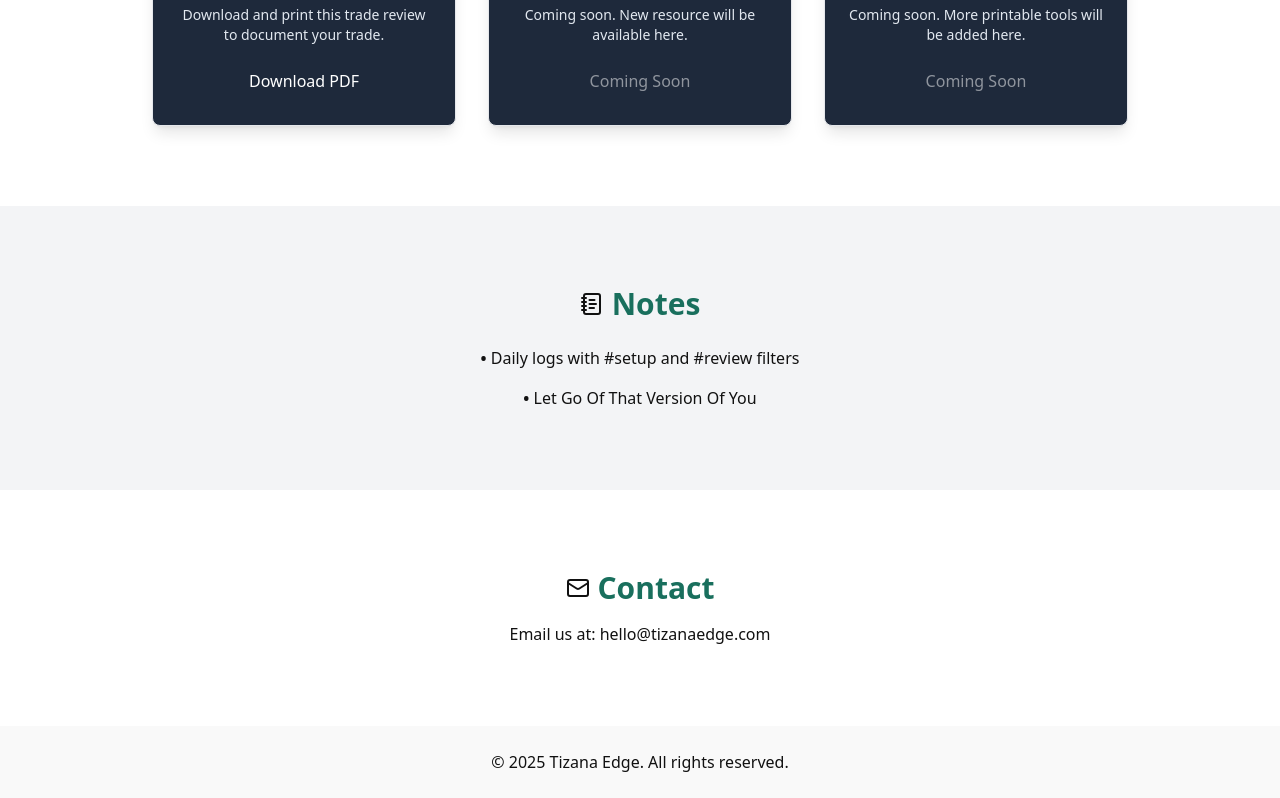
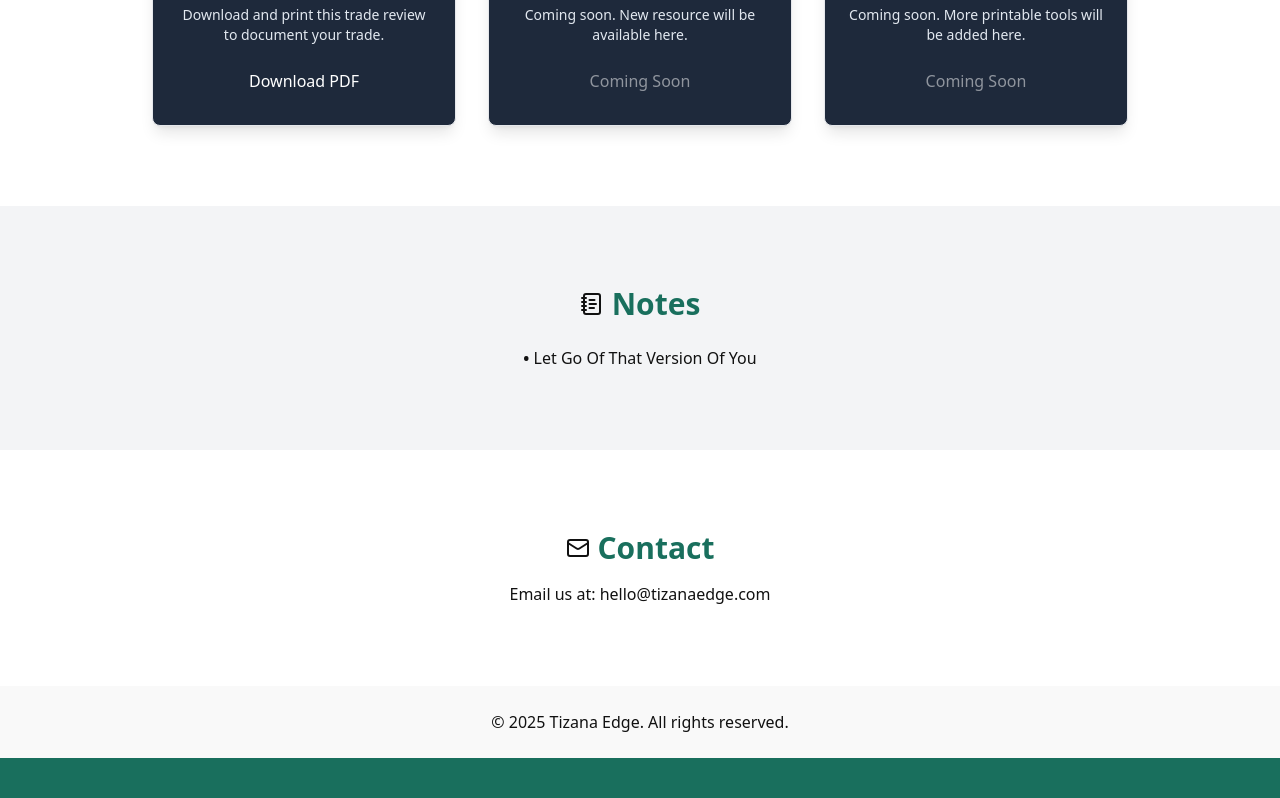
Before and after one commit to tizana-edge/tizana-edge.github.io, a plain HTML site: page index.html in a window 1280 px wide. Shown: the part 1528-2326 px from the top of the page. After the commit the page ends 2286 px from the top, so only its background shows below. Drawn offline with nearby package versions, Linux system fonts and the light colour scheme.

Commit message:
Update index.html

```diff
--- a/index.html
+++ b/index.html
@@ -180,8 +180,7 @@
         <i data-lucide="notebook-text" class="icon-black"></i> Notes
       </h2>
       <div class="space-y-4">
-        <p><strong>•</strong> Daily logs with #setup and #review filters</p>
-        <p><strong>•</strong> <a href="https://tizana-edge.github.io/blog/Let-go.html">Let Go Of That Version Of You</a></p>
+           <p><strong>•</strong> <a href="https://tizana-edge.github.io/blog/let-go.html">Let Go Of That Version Of You</a></p>
 
       </div>
     </div>
```
